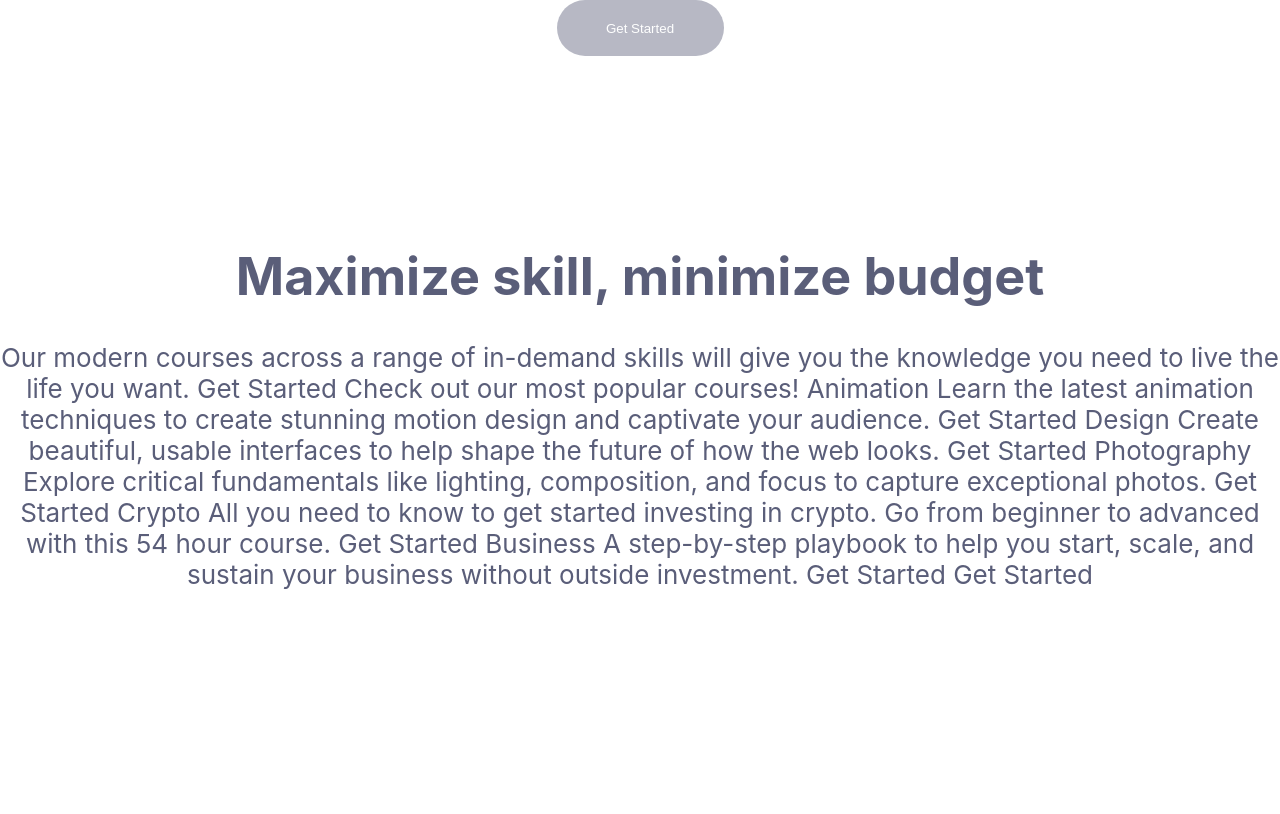
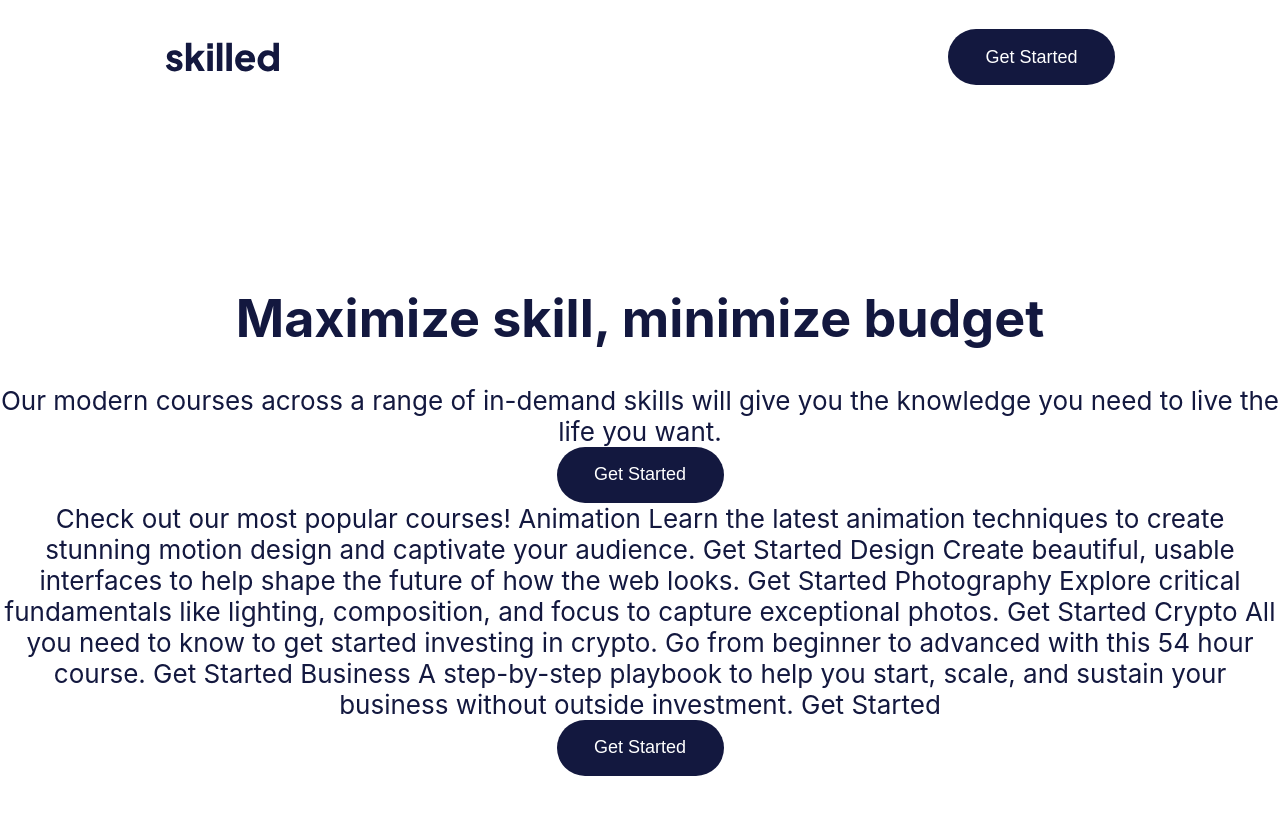
Before and after one commit to renitam/elearning-landing-page, a React (Create React App) app: page / in a window 1280 px wide. Shown: the top 814 px of the page. Built offline with nearby package versions, Linux system fonts and the light colour scheme.

Commit message:
Add nav; update button css to include hover overlay

```diff
--- a/src/App.tsx
+++ b/src/App.tsx
@@ -1,20 +1,25 @@
 import React from 'react';
 import logo from './logo.svg';
 import './App.css';
-import { Button, Overlay } from './styles/global';
+import { Nav, Button, Logo } from './styles/global';
+import skilled from './images/logo-dark.svg';
 
 function App() {
   return (
     <div className="App">
+      <Nav>
+        <Logo src={skilled} alt="skilled logo" />
+        <Button>Get Started</Button>
+      </Nav>
       <header className="App-header">
-        <Overlay><Button>Get Started</Button></Overlay>
+
 
         <h1>Maximize skill, minimize budget</h1>
 
         Our modern courses across a range of in-demand skills will give you the
         knowledge you need to live the life you want.
 
-        Get Started
+        <Button>Get Started</Button>
 
         Check out our most popular courses!
 
@@ -43,7 +48,7 @@ function App() {
         without outside investment.
         Get Started
 
-        Get Started
+        <Button>Get Started</Button>
       </header>
     </div>
   );
--- a/src/styles/global.tsx
+++ b/src/styles/global.tsx
@@ -1,29 +1,46 @@
 import styled from 'styled-components';
 
-export const Overlay = styled.div`
-    background: #ffffff;
-    position: absolute;
-    top: 0;
-    right: 0;
-    bottom: 0;
-    left: 0;
-    opacity: 0;
+export const Nav = styled.nav`
+    margin: 0;
+    padding: 29px 165px;
+    display: flex;
+    justify-content: space-between;
+    align-items: center;
+`;
 
-    &:hover {
-        opacity: 0.3;
-        transition: all 0.3s linear;
-        cursor: pointer;
-    }
+export const Logo = styled.img`
+    width: 114px;
+    height: 30px;
+    margin: 0;
+    padding: 0;
 `;
 
 export const Button = styled.button`
-    position: relative;
+    color: #ffffff;
+    font-family: 'Plus Jakarta Sans Bold', sans-serif;
+    font-size: 18px;
     margin: 0;
     padding: 0;
     border: none;
     background: #13183F;
-    border-radius: 28px;
-    color: #ffffff;
     width: 167px;
     height: 56px;
+    border-radius: 28px;
+
+    &:after {
+        position: absolute;
+        background: #ffffff;
+        opacity: 1;
+        top: 0;
+        right: 0;
+        bottom: 0;
+        left: 0;
+        border-radius: 28px;
+    }
+
+    &:hover {
+        opacity: 0.3;
+        transition: 0.3s linear;
+        cursor: pointer;
+    }
 `;
```
